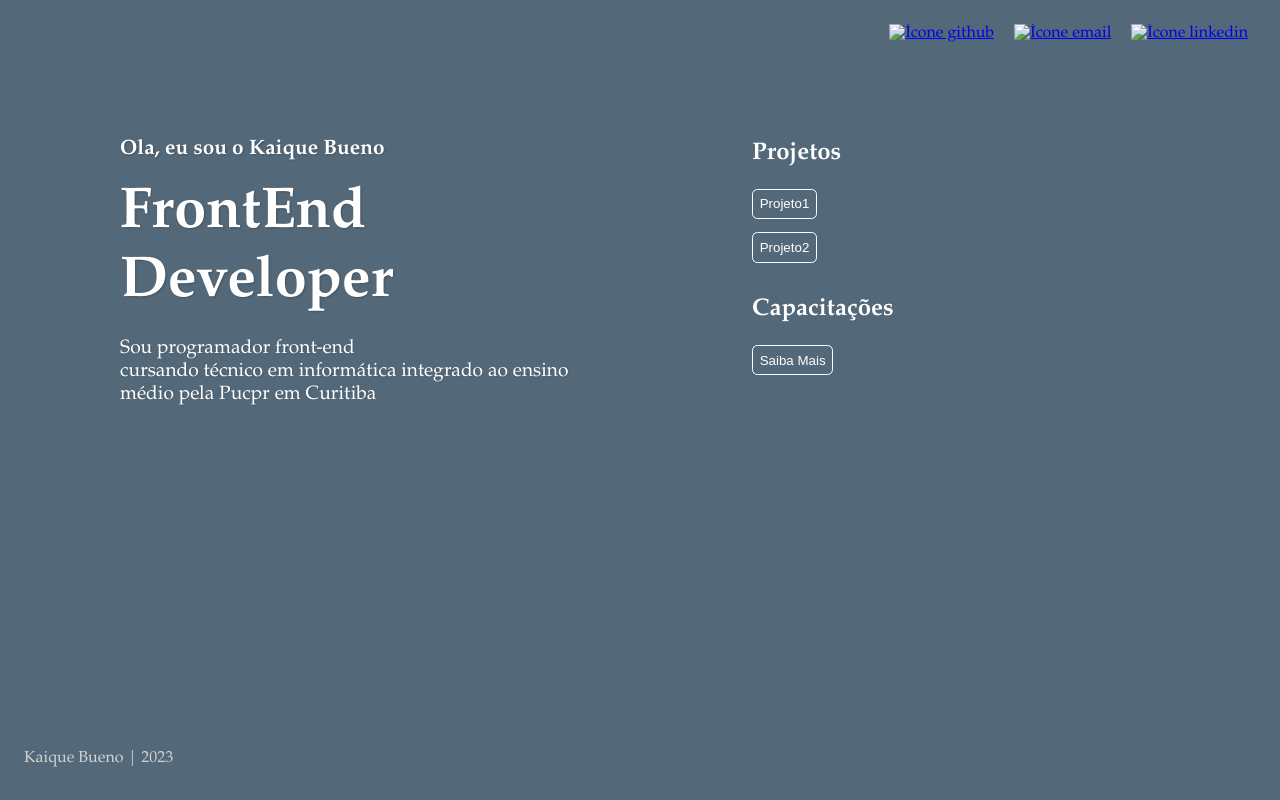
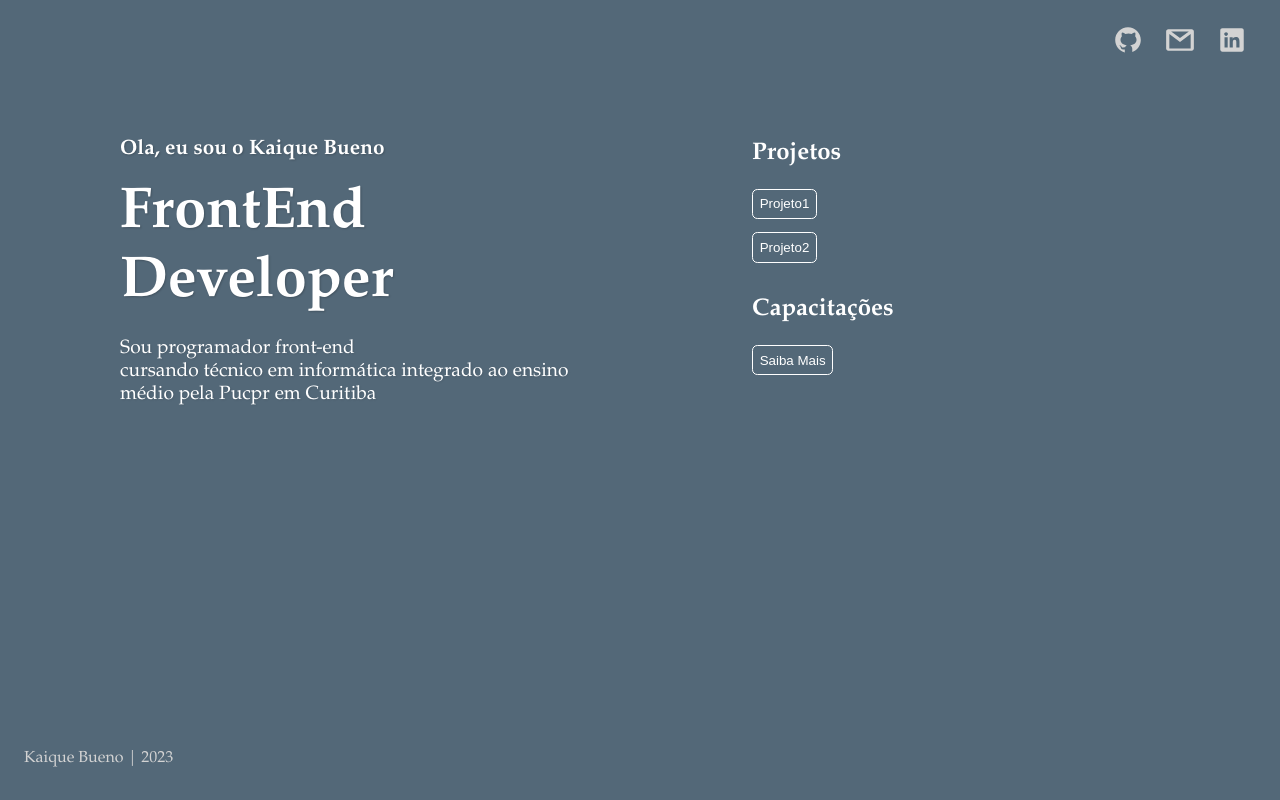
Before and after one commit to kiqBueno/newPortifolio2, a plain HTML site: page index.html in a window 1280 px wide. Drawn offline with Linux system fonts and the light colour scheme.

Commit message:
Add files via upload

```diff
--- a/index.html
+++ b/index.html
@@ -15,17 +15,17 @@
                     <ul class="social-media">
                         <li>
                             <a href="https://github.com/kiqbueno" target="_blank">
-                                <img src="/img/icons8-github.svg" alt="Ícone github" title="github"><!-- icon by icons8 --></img>
+                                <img src="/icons8-github.svg" alt="Ícone github" title="github"><!-- icon by icons8 --></img>
                             </a>
                         </li>
                         <li>
                             <a href="#" target="_blank">
-                                <img src="/img/icons8-gmail.svg" alt="Ícone email" title="e-mail"><!-- icon by icons8 --></img>
+                                <img src="/icons8-gmail.svg" alt="Ícone email" title="e-mail"><!-- icon by icons8 --></img>
                             </a>
                         </li>
                         <li>
                             <a href="https://www.linkedin.com/in/kaique-bueno-37a610217" target="_blank">
-                                <img src="/img/icons8-linkedin.svg" alt="Ícone linkedin" title="linkedin"><!-- icon by icons8 --></img>
+                                <img src="/icons8-linkedin.svg" alt="Ícone linkedin" title="linkedin"><!-- icon by icons8 --></img>
                             </a>
                         </li>
                     </ul>
```
